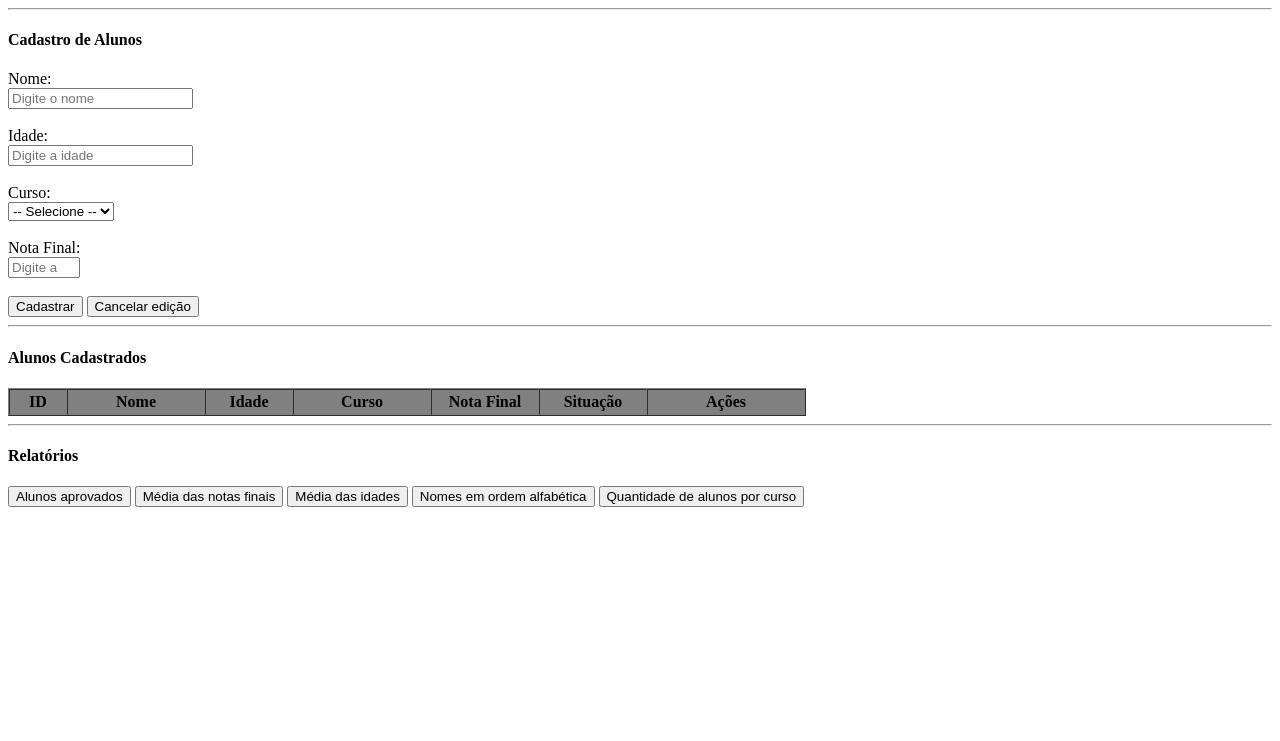
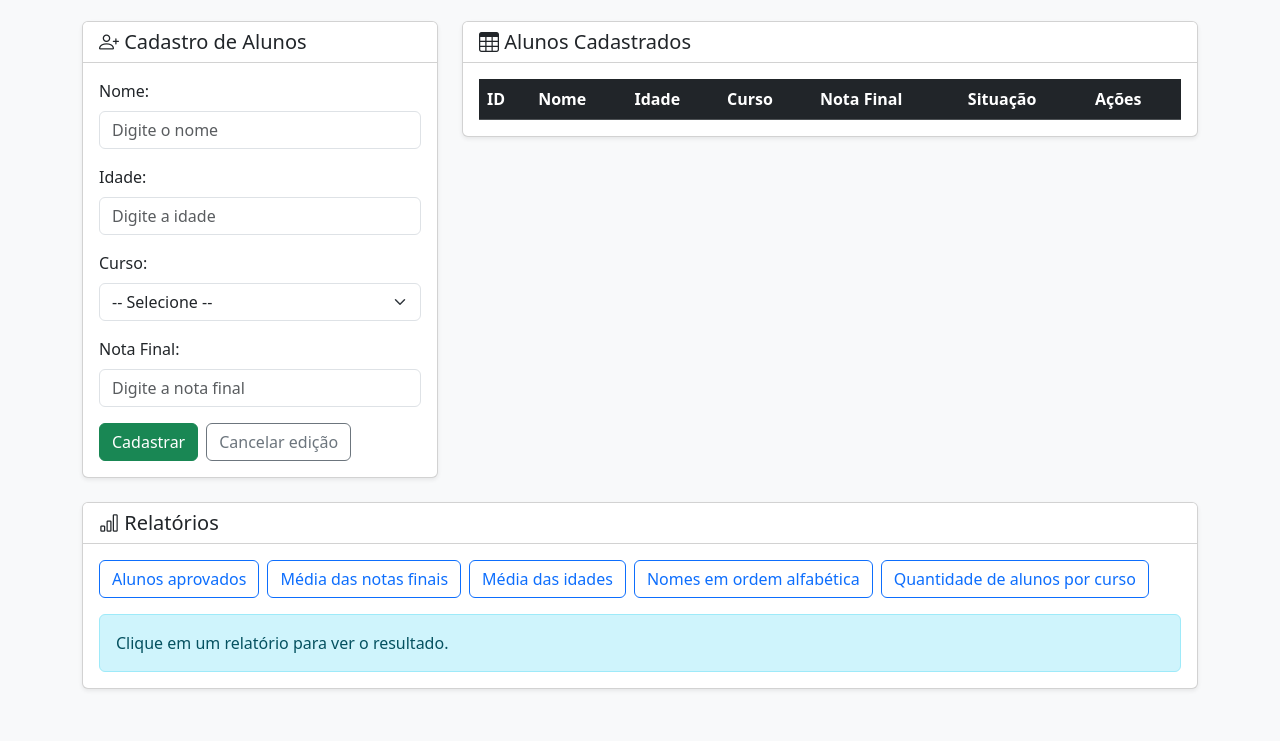
Before and after one commit to MariaJulia015/Gerenciamento_Alunos, a plain HTML site: page index.html in a window 1280 px wide. Shown: the part 59-800 px from the top of the page. Drawn offline with nearby package versions, Linux system fonts and the light colour scheme.

Commit message:
Adiciona Bootstrap à interface

```diff
--- a/index.html
+++ b/index.html
@@ -4,68 +4,99 @@
     <meta charset="UTF-8">
     <meta name="viewport" content="width=device-width, initial-scale=1.0">
     <title>EC01 - DevTech Academy - Alunos</title>
+    <link rel="stylesheet" href="https://cdn.jsdelivr.net/npm/bootstrap@5.3.8/dist/css/bootstrap.min.css">
+    <link rel="stylesheet" href="https://cdn.jsdelivr.net/npm/bootstrap-icons@1.13.1/font/bootstrap-icons.min.css">
 </head>
-<body>
-    <h2>DevTech Academy - Gerenciamento de Alunos</h2>
-    <hr>
+<body class="bg-light">
+    <nav class="navbar navbar-dark bg-primary mb-4">
+        <div class="container">
+            <span class="navbar-brand"><i class="bi bi-mortarboard-fill"></i> DevTech Academy - Gerenciamento de Alunos</span>
+        </div>
+    </nav>
 
-    <h4>Cadastro de Alunos</h4>
+    <div class="container">
+        <div class="row g-4">
+            <div class="col-lg-4">
+                <div class="card shadow-sm">
+                    <div class="card-header bg-white">
+                        <h5 class="mb-0"><i class="bi bi-person-plus"></i> Cadastro de Alunos</h5>
+                    </div>
+                    <div class="card-body">
                         <form id="formAluno" method="post">
-        <label for="nome">Nome:</label><br>
-        <input type="text" id="nome" name="nome" placeholder="Digite o nome" required>
-        <br><br>
-
-        <label for="idade">Idade:</label><br>
-        <input type="number" id="idade" name="idade" min="0" placeholder="Digite a idade" required>
-        <br><br>
-
-        <label for="curso">Curso:</label><br>
-        <select id="curso" name="curso" required>
+                            <div class="mb-3">
+                                <label for="nome" class="form-label">Nome:</label>
+                                <input type="text" class="form-control" id="nome" name="nome" placeholder="Digite o nome" required>
+                            </div>
+                            <div class="mb-3">
+                                <label for="idade" class="form-label">Idade:</label>
+                                <input type="number" class="form-control" id="idade" name="idade" min="0" placeholder="Digite a idade" required>
+                            </div>
+                            <div class="mb-3">
+                                <label for="curso" class="form-label">Curso:</label>
+                                <select class="form-select" id="curso" name="curso" required>
                                     <option value="">-- Selecione --</option>
                                     <option value="JavaScript">JavaScript</option>
                                     <option value="Python">Python</option>
                                     <option value="Java">Java</option>
                                 </select>
-        <br><br>
+                            </div>
+                            <div class="mb-3">
+                                <label for="notaFinal" class="form-label">Nota Final:</label>
+                                <input type="number" class="form-control" id="notaFinal" name="notaFinal" min="0" max="10" step="0.1" placeholder="Digite a nota final" required>
+                            </div>
+                            <div class="d-flex gap-2">
+                                <input type="submit" class="btn btn-success" id="btnCadastrar" value="Cadastrar">
+                                <input type="button" class="btn btn-outline-secondary" id="btnCancelar" value="Cancelar edição">
+                            </div>
+                        </form>
+                    </div>
+                </div>
+            </div>
 
-        <label for="notaFinal">Nota Final:</label><br>
-        <input type="number" id="notaFinal" name="notaFinal" min="0" max="10" step="0.1" placeholder="Digite a nota final" required>
-        <br><br>
-
-        <input type="submit" id="btnCadastrar" value="Cadastrar">
-        <input type="button" id="btnCancelar" value="Cancelar edição">
-    </form>
-
-    <hr>
-
-    <h4>Alunos Cadastrados</h4>
-    <table border="1" cellpadding="3" cellspacing="0">
-        <thead>
+            <div class="col-lg-8">
+                <div class="card shadow-sm">
+                    <div class="card-header bg-white">
+                        <h5 class="mb-0"><i class="bi bi-table"></i> Alunos Cadastrados</h5>
+                    </div>
+                    <div class="card-body table-responsive">
+                        <table class="table table-striped table-hover align-middle mb-0">
+                            <thead class="table-dark">
                                 <tr>
-                <th bgcolor="grey" width="50">ID</th>
-                <th bgcolor="grey" width="130">Nome</th>
-                <th bgcolor="grey" width="80">Idade</th>
-                <th bgcolor="grey" width="130">Curso</th>
-                <th bgcolor="grey" width="100">Nota Final</th>
-                <th bgcolor="grey" width="100">Situação</th>
-                <th bgcolor="grey" width="150">Ações</th>
+                                    <th>ID</th>
+                                    <th>Nome</th>
+                                    <th>Idade</th>
+                                    <th>Curso</th>
+                                    <th>Nota Final</th>
+                                    <th>Situação</th>
+                                    <th>Ações</th>
                                 </tr>
                             </thead>
                             <tbody id="tabelaAlunos">
                             </tbody>
                         </table>
+                    </div>
+                </div>
+            </div>
+        </div>
 
-    <hr>
+        <div class="card shadow-sm my-4">
+            <div class="card-header bg-white">
+                <h5 class="mb-0"><i class="bi bi-bar-chart"></i> Relatórios</h5>
+            </div>
+            <div class="card-body">
+                <div class="d-flex flex-wrap gap-2 mb-3">
+                    <input type="button" class="btn btn-outline-primary" id="btnAprovados" value="Alunos aprovados">
+                    <input type="button" class="btn btn-outline-primary" id="btnMediaNotas" value="Média das notas finais">
+                    <input type="button" class="btn btn-outline-primary" id="btnMediaIdades" value="Média das idades">
+                    <input type="button" class="btn btn-outline-primary" id="btnOrdemAlfabetica" value="Nomes em ordem alfabética">
+                    <input type="button" class="btn btn-outline-primary" id="btnPorCurso" value="Quantidade de alunos por curso">
+                </div>
+                <div id="resultadoRelatorio" class="alert alert-info mb-0">Clique em um relatório para ver o resultado.</div>
+            </div>
+        </div>
+    </div>
 
-    <h4>Relatórios</h4>
-    <input type="button" id="btnAprovados" value="Alunos aprovados">
-    <input type="button" id="btnMediaNotas" value="Média das notas finais">
-    <input type="button" id="btnMediaIdades" value="Média das idades">
-    <input type="button" id="btnOrdemAlfabetica" value="Nomes em ordem alfabética">
-    <input type="button" id="btnPorCurso" value="Quantidade de alunos por curso">
-    <br><br>
-    <div id="resultadoRelatorio"></div>
-
+    <script src="https://cdn.jsdelivr.net/npm/bootstrap@5.3.8/dist/js/bootstrap.bundle.min.js"></script>
     <script src="js/script.js"></script>
 </body>
 </html>
--- a/js/script.js
+++ b/js/script.js
@@ -102,16 +102,20 @@ class AlunoController {
             linha.insertCell(2).innerText = aluno.idade;
             linha.insertCell(3).innerText = aluno.curso;
             linha.insertCell(4).innerText = aluno.notaFinal;
-            linha.insertCell(5).innerText = aluno.isAprovado() ? "Aprovado" : "Reprovado";
+            linha.insertCell(5).innerHTML = aluno.isAprovado()
+                ? '<span class="badge bg-success">Aprovado</span>'
+                : '<span class="badge bg-danger">Reprovado</span>';
 
 
             const btnEditar = document.createElement("button");
-            btnEditar.innerText = "Editar";
+            btnEditar.innerHTML = '<i class="bi bi-pencil-square"></i> Editar';
             btnEditar.type = "button";
+            btnEditar.className = "btn btn-sm btn-warning me-1";
 
             const btnExcluir = document.createElement("button");
-            btnExcluir.innerText = "Excluir";
+            btnExcluir.innerHTML = '<i class="bi bi-trash"></i> Excluir';
             btnExcluir.type = "button";
+            btnExcluir.className = "btn btn-sm btn-danger";
 
             const actionCell = linha.insertCell(6);
             actionCell.appendChild(btnEditar);
```
Lines whose indentation alone changed are shown as unchanged.
